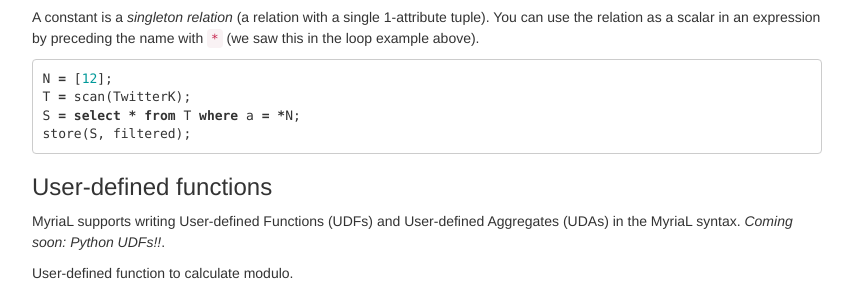
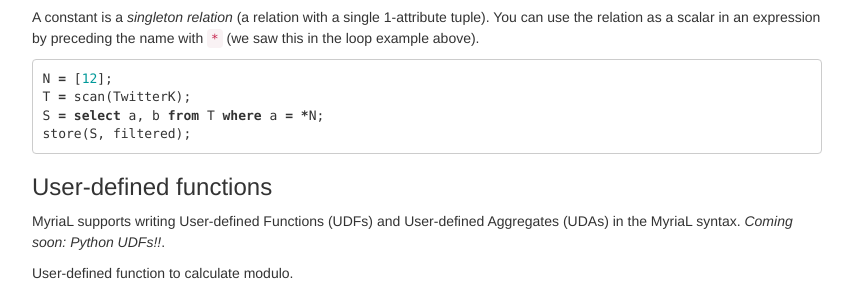
Before and after one commit to uwescience/myria-website, a Jekyll site: the page built from docs/myrial.md, in a window 1280 px wide and 900 px high, scrolled down 4133 px. Shown: the part 152-444 px from the top of the window, without its empty margins (213-1066 px from the left). Built offline with Jekyll 4.4.1, drawn with Linux system fonts in a browser that asks for light colours; nearby versions of some CDN libraries; Markdown is read by kramdown in place of the engine named in the settings.

Commit message:
make this more confusing

````diff
--- a/docs/myrial.md
+++ b/docs/myrial.md
@@ -237,7 +237,7 @@ A constant is a *singleton relation* (a relation with a single 1-attribute tuple
 ```sql
 N = [12];
 T = scan(TwitterK);
-S = select * from T where a = *N;
+S = select a, b from T where a = *N;
 store(S, filtered);
 ```
 
````
